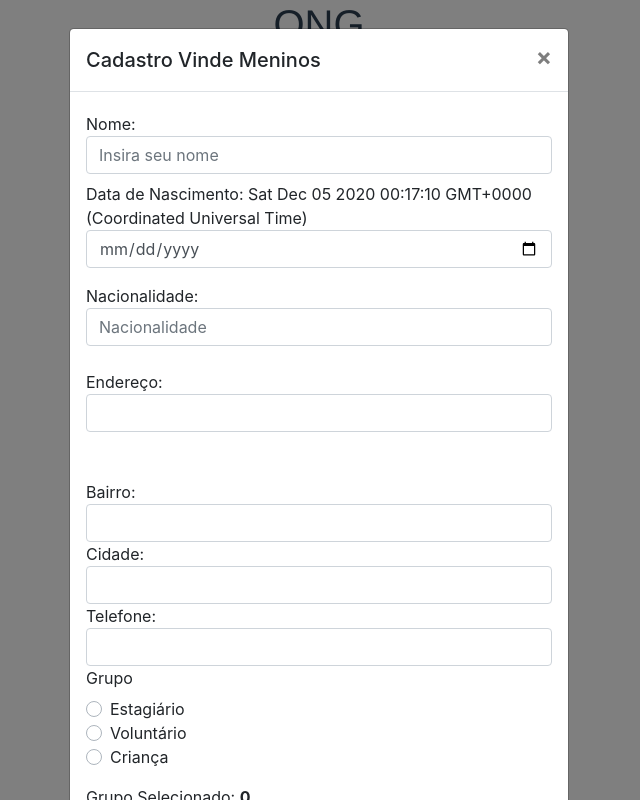
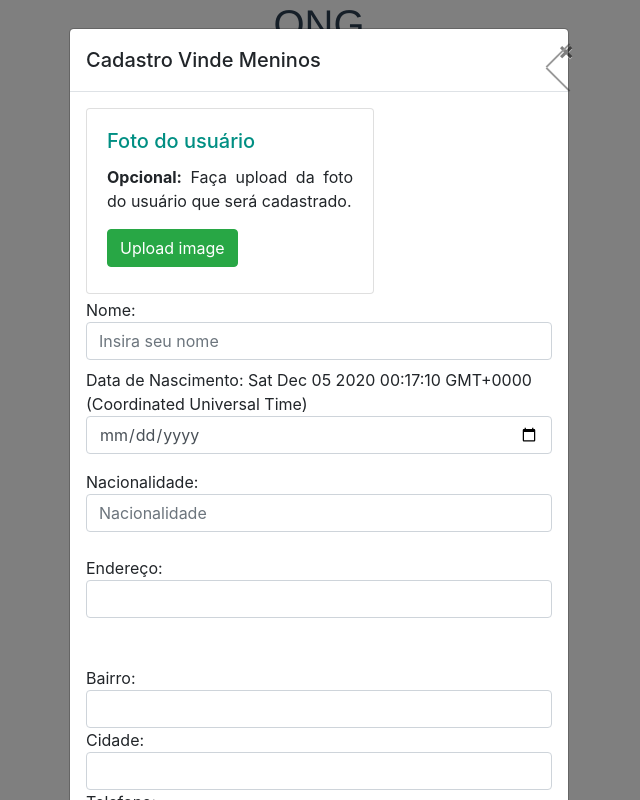
Before and after one commit to beltessazar/projeto-dsw, a Vue app in the folder ong-view/: page /#/ in a window 1280 px wide. Both pictures are taken after a click on the button "Cadastro". Shown: the whole page, without its empty margins (321-961 px from the left). Built offline with nearby package versions, Linux system fonts and the light colour scheme; what vue-cookies would draw is missing.

Commit message:
Adicionando imagem do usuário no front

```diff
--- a/ong-view/src/components/Formulario.vue
+++ b/ong-view/src/components/Formulario.vue
@@ -1,6 +1,32 @@
 <template>
   <div>
     <b-form @submit="onSubmit">
+
+      <!--<div class="mt-0">Foto: </div>
+      <input input type="file"  name="image" id="image"  accept="image/*" >!-->
+      <div class="row">
+        <div class="col-md">
+          <div class="card" style="width: 18rem;">
+            <div title="Remove image" class="close" v-show="usuarioModel.foto[0].content" @click="removeImage(0)"></div>
+            <img class="card-img-top" v-if="usuarioModel.foto[0].content" alt="Card image cap" :src="usuarioModel.foto[0].content"
+              width="200px" style="padding: 20px; border-radius: 30px;" />
+            <div class="card-body">
+              <h5 class="card-title">Foto do usuário</h5>
+              <p class="card-text">
+               <b>Opcional:</b> Faça upload da foto do usuário que será cadastrado.
+              </p>
+              <div class="upload-btn-wrapper">
+                <button class="btn btn-success">
+                  {{ usuarioModel.foto[0].content ? "Replace image" : "Upload image" }}
+                </button>
+                <input type="file" @change="onImage(0 ,$event)" accept="image/*" />
+              </div>
+            </div>
+          </div>
+        </div>
+      </div>
+
+
       <div class="mt-1">Nome: {{usuarioModel.nome}}</div>
       <b-form-input v-model="usuarioModel.nome" placeholder="Insira seu nome" required></b-form-input>
 
@@ -37,8 +63,16 @@
   </div>
 </template>
 
+<script src="https://code.jquery.com/jquery-3.3.1.slim.min.js" integrity="sha384-q8i/X+965DzO0rT7abK41JStQIAqVgRVzpbzo5smXKp4YfRvH+8abtTE1Pi6jizo" crossorigin="anonymous"></script>
+<script src="https://cdnjs.cloudflare.com/ajax/libs/popper.js/1.14.7/umd/popper.min.js" integrity="sha384-UO2eT0CpHqdSJQ6hJty5KVphtPhzWj9WO1clHTMGa3JDZwrnQq4sF86dIHNDz0W1" crossorigin="anonymous"></script>
+<script src="https://stackpath.bootstrapcdn.com/bootstrap/4.3.1/js/bootstrap.min.js" integrity="sha384-JjSmVgyd0p3pXB1rRibZUAYoIIy6OrQ6VrjIEaFf/nJGzIxFDsf4x0xIM+B07jRM" crossorigin="anonymous"></script>
+
 <script>
 import axios from "axios";
+
+const MAX_WIDTH = 1024;
+const MAX_HEIGHT = 768;
+const QUALITY = { low: 0.2, medium: 0.5, full: 1 };
 
 export default {
     name: 'Formulario',
@@ -50,6 +84,7 @@ export default {
         bairro: String,
         cidade: String,
         telefone: String,
+        foto: Array,
         grupoId: Number
       },
         modalTarget: String,
@@ -65,8 +100,8 @@ export default {
          const url = "http://localhost:8888/";
          const eventPath = "usuario";
 
-        alert("Enviando..." + JSON.stringify(this.usuarioModel));
-        console.log(url+eventPath);
+        //alert("Enviando..." + JSON.stringify(this.usuarioModel));
+        //console.log(url+eventPath);
 
         axios.post(url + eventPath, this.usuarioModel)
               .then(response => {
@@ -86,9 +121,65 @@ export default {
         this.usuarioModel.bairro = '';
         this.usuarioModel.cidade = '';
         this.usuarioModel.telefone = '';
-        this.usuarioModel.foto = '';
+        this.usuarioModel.foto = new Array(3);
         this.usuarioModel.grupoId = 0;
 
+      },
+       onImage(index, e, method) {
+            e.stopPropagation();
+            e.preventDefault();
+
+            if (index === 2) this.dragEnter = false;
+            // Checa se o evento é de drop ou upload
+            const file = e.dataTransfer ? e.dataTransfer.files[0] : e.target.files[0];
+
+            if (!file.type.match('image.*')) alert('Select a valid image file');
+            // verifica se o arquivo é maior que 1 MB
+            else if (file.size > 1e6)  this.resizeImage(index, file, method);
+            else this.usuarioModel.foto[index].content = URL.createObjectURL(file);
+      },
+      removeImage(index) {
+            this.dragEnter = false;
+            this.foto[index].content = null;
+      },
+      resizeImage(index, file, method) {
+          const reader = new FileReader();
+          reader.onload = readerEvent => {
+              const img = new Image();
+              // iniciar o ajuste de imagem
+              img.onload = () => {
+                  const { width, height } =
+                      method === 1
+                          ? this.aspectRatioResize(300)
+                          : this.proportionalResize(img.width, img.height);
+                  const canvas = document.createElement('canvas');
+                  canvas.width = width;
+                  canvas.height = height;
+                  // Isso é usado para adicionar a imagem na tela especificando a posição, largura e altura da imagem.
+                  canvas.getContext('2d').drawImage(img, 0, 0, width, height);
+                  // Exporta na tela como um blob (base64) ou DataURL especificando o tipo MIME, a qualidade da imagem
+                  this.foto[index].content = canvas.toDataURL(
+                      'image/jpeg',
+                      QUALITY.medium
+                  );
+              };
+              img.src = readerEvent.target.result;
+          };
+          // Leia a imagem de entrada usando FileReader (isso dispara o evento reader.onload).
+          reader.readAsDataURL(file);
+      },
+      aspectRatioResize(length) {
+          const aspectRatio = Math.round(screen.width / screen.height);
+          return {
+              width: length / Math.sqrt(1 / Math.pow(aspectRatio, 2) + 1),
+              height: length / Math.sqrt(Math.pow(aspectRatio, 2) + 1)
+          };
+      },
+      proportionalResize(width, height) {
+          return {
+              width: Math.round((MAX_WIDTH / width) * width),
+              height: Math.round((MAX_HEIGHT / height) * height)
+          };
       }
     },
     data() {
@@ -101,7 +192,9 @@ export default {
           bairro: "",
           cidade: "",
           telefone: "",
-          foto: "",
+          foto: new Array(3)
+          .fill()
+          .map((el,index) => ({content:null, key:index})),
           grupoId: 0,
         }
       }
@@ -114,14 +207,89 @@ export default {
         this.usuarioModel.bairro = this.usuarioEdit.bairro;
         this.usuarioModel.cidade = this.usuarioEdit.cidade;
         this.usuarioModel.telefone = this.usuarioEdit.telefone;
+        this.usuarioModel.foto = this.usuarioEdit.foto;
         this.usuarioModel.grupoId = this.usuarioEdit.grupoId;
       }
     }
   }
+
 </script>
 
 <style>
 #fluid{
   widows: 80%;
 }
+.upload-btn-wrapper input[type="file"] {
+  font-size: 100px;
+  position: absolute;
+  left: 0;
+  top: 0;
+  opacity: 0;
+  cursor: pointer;
+}
+
+.upload-btn-wrapper {
+  position: relative;
+  overflow: hidden;
+  display: inline-block;
+}
+.drop {
+  border-radius: 5px;
+  width: 230px;
+  height: 230px;
+  padding: 10px;
+  margin: 25px 20px 20px 20px;
+}
+.close {
+  position: absolute;
+  right: 10px;
+  top: 10px;
+  width: 32px;
+  height: 32px;
+  opacity: 0.3;
+  cursor: pointer;
+}
+.close:hover {
+  opacity: 1;
+}
+.close:before,
+.close:after {
+  position: absolute;
+  left: 15px;
+  content: " ";
+  height: 33px;
+  width: 2px;
+  background-color: #333;
+}
+.close:before {
+  transform: rotate(45deg);
+}
+.close:after {
+  transform: rotate(-45deg);
+}
+
+.ondrag-enter {
+  border: 2px dashed green;
+  background-color: #c8f0c9;
+}
+.ondrag-leave {
+  border: 1px solid lightgrey;
+  background-color: #f2f2f2;
+  /* Background image to indicate the upload area */
+  /*background-image: url("../img/picture.svg");*/
+  background-repeat: no-repeat;
+  background-size: 50%;
+  background-position: 50% 75%;
+}
+.card-text {
+  text-align: justify;
+}
+.card-title {
+  color: #008f83;
+}
+.card-img-top {
+  margin-top: 30px;
+}
+
+
 </style>
```
